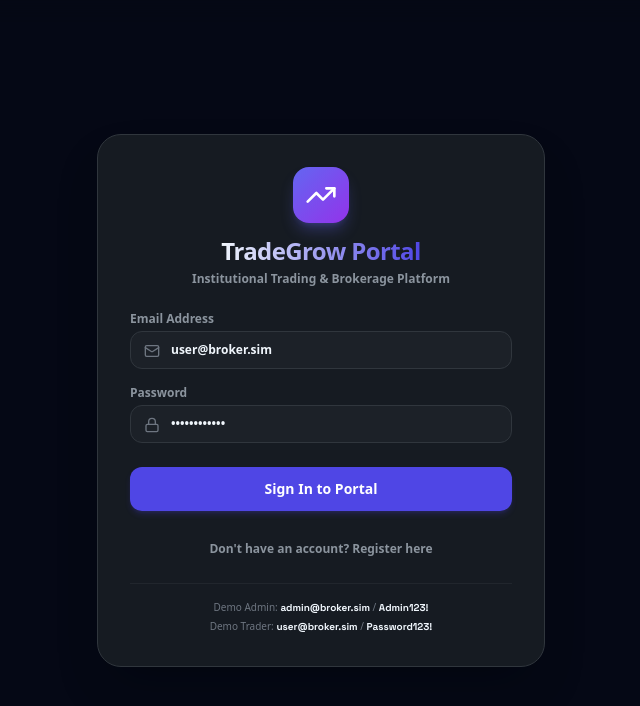
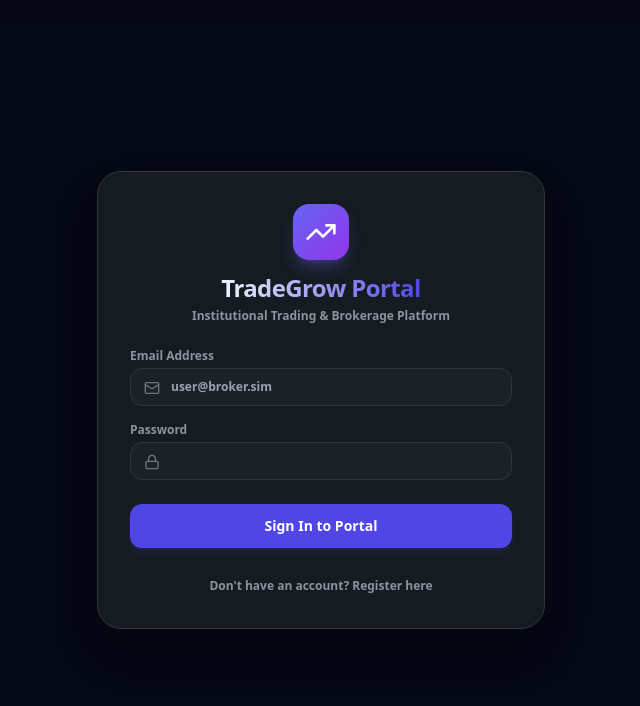
Before and after one commit to cyberbuzz001/trade-grow-broker, a React (Vite) app in the folder client/: page / in a window 1280 px wide. Shown: the top 706 px of the page, without its empty margins (319-959 px from the left). Built offline with nearby package versions, Linux system fonts and the light colour scheme; no server answers.

Commit message:
style: remove demo credentials hint and prefilled credentials from login modal

```diff
--- a/client/src/components/AuthModal.tsx
+++ b/client/src/components/AuthModal.tsx
@@ -8,8 +8,8 @@ interface AuthModalProps {
 export const AuthModal: React.FC<AuthModalProps> = ({ onSuccess }) => {
   const [isLogin, setIsLogin] = useState<boolean>(true);
   const [username, setUsername] = useState<string>('');
-  const [email, setEmail] = useState<string>('user@broker.sim');
-  const [password, setPassword] = useState<string>('Password123!');
+  const [email, setEmail] = useState<string>('');
+  const [password, setPassword] = useState<string>('');
   const [error, setError] = useState<string | null>(null);
 
   const handleSubmit = (e: React.FormEvent) => {
@@ -124,10 +124,6 @@ export const AuthModal: React.FC<AuthModalProps> = ({ onSuccess }) => {
           </button>
         </div>
 
-        <div className="pt-4 border-t border-[var(--border-light)] text-[10px] text-[var(--text-tertiary)] text-center space-y-1">
-          <div>Demo Admin: <span className="text-[var(--text-main)] font-mono font-bold">admin@broker.sim</span> / <span className="text-[var(--text-main)] font-mono font-bold">Admin123!</span></div>
-          <div>Demo Trader: <span className="text-[var(--text-main)] font-mono font-bold">user@broker.sim</span> / <span className="text-[var(--text-main)] font-mono font-bold">Password123!</span></div>
-        </div>
       </div>
     </div>
   );
```
